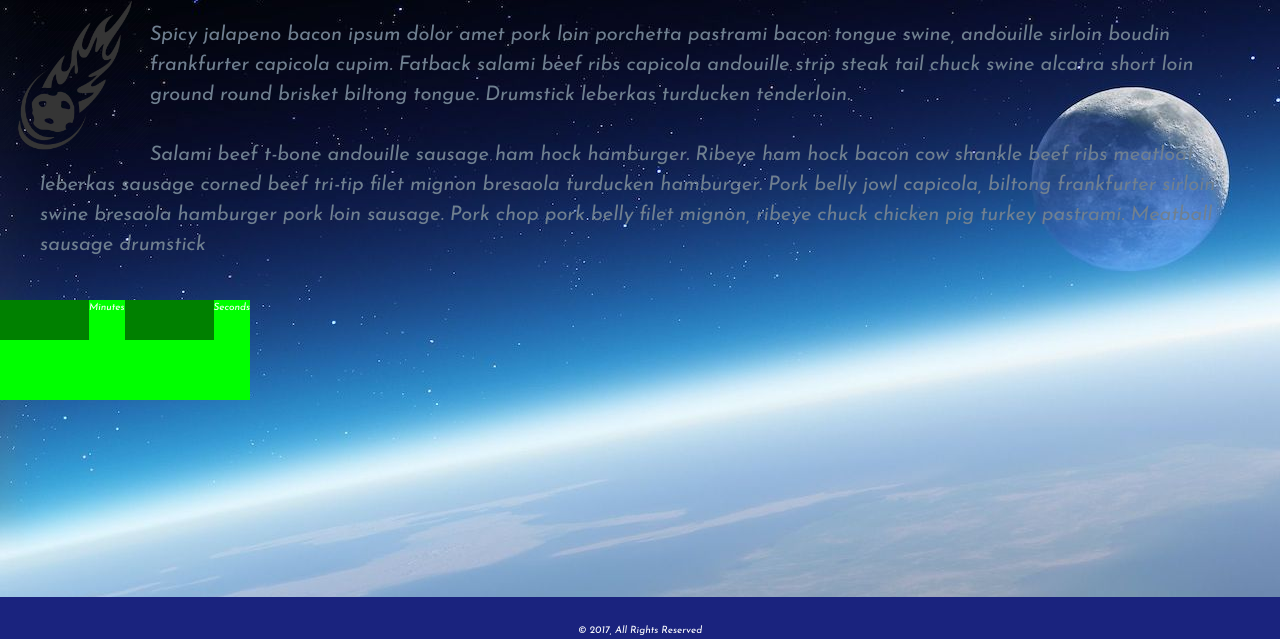
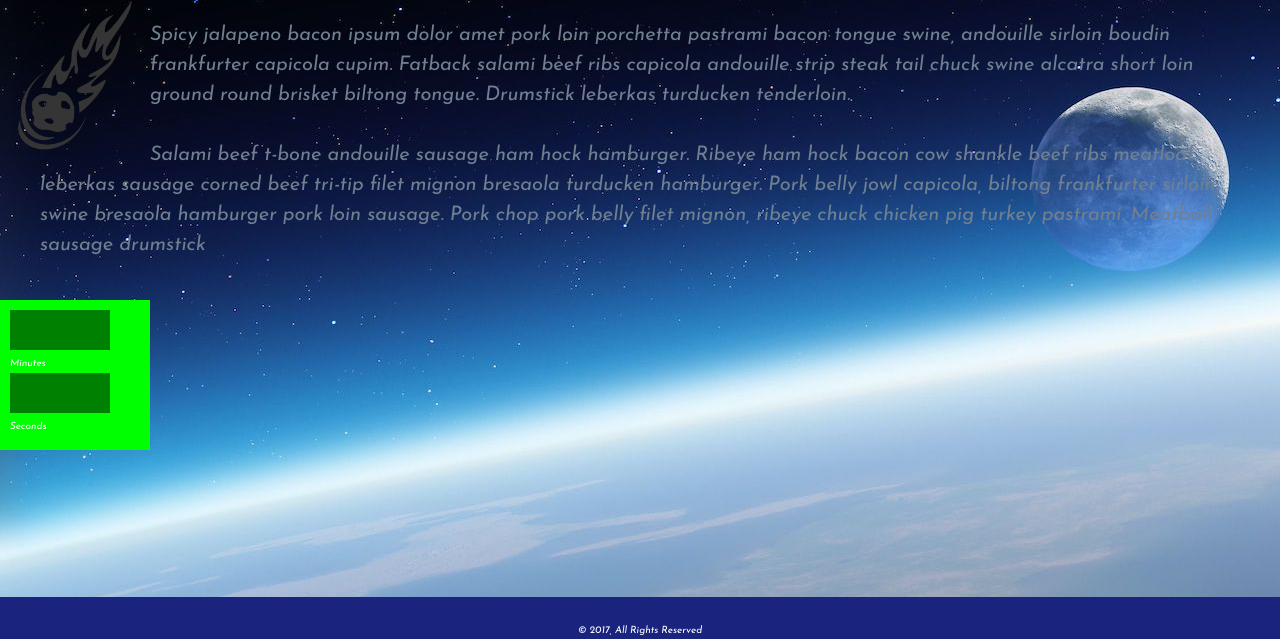
Before and after one commit to drewesk/ZenSpace, a plain HTML site: page index.html in a window 1280 px wide. Shown: the part 161-800 px from the top of the page. Drawn offline with nearby package versions, Linux system fonts and the light colour scheme.

Commit message:
Quick style fix

```diff
--- a/assets/css/style.css
+++ b/assets/css/style.css
@@ -45,9 +45,9 @@ span.navbarBrand {
 
 div.timer {
   background-color: lime;
-  height: 100px;
-  width: 250px;
-  display: flex;
+  height: 150px;
+  width: 150px;
+  padding: 10px;
 }
 
 section {
```
